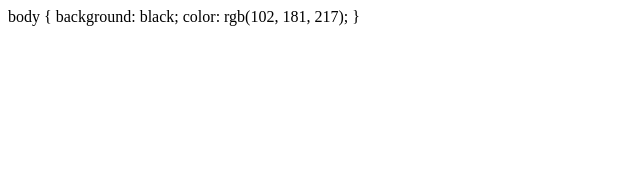
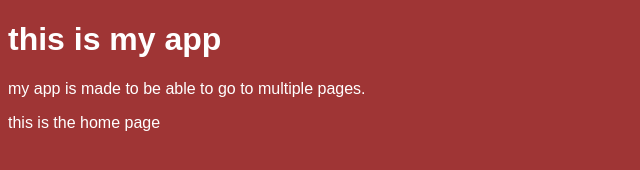
Before and after one commit to Silas672/Final-Project, a plain HTML site: page index.html in a window 1280 px wide. Shown: the whole page, without its empty margins (0-640 px from the left). Drawn offline with Linux system fonts and the light colour scheme.

Commit message:
added more words and colored the letters

```diff
--- a/index.html
+++ b/index.html
@@ -1,12 +1,18 @@
 <!DOCTYPE html>
 <html>
     <head>
+        <title>my app</title>
+     <h1> this is my app </h1>
+    <p>my app is made to be able to go to multiple pages.</p>
+    <P>this is the home page </P>
+    </head>
+    <style>
+        body {
+        background: rgba(150, 33, 33, 0.911);
+        font-family: Arial, sans-serif;
+        color:white
+    }
+       </style>
 
-    </head>
-    <body>
-        body {
-        background: black;
-        color: rgb(102, 181, 217);
-        }
     </body>
 </html>
```
